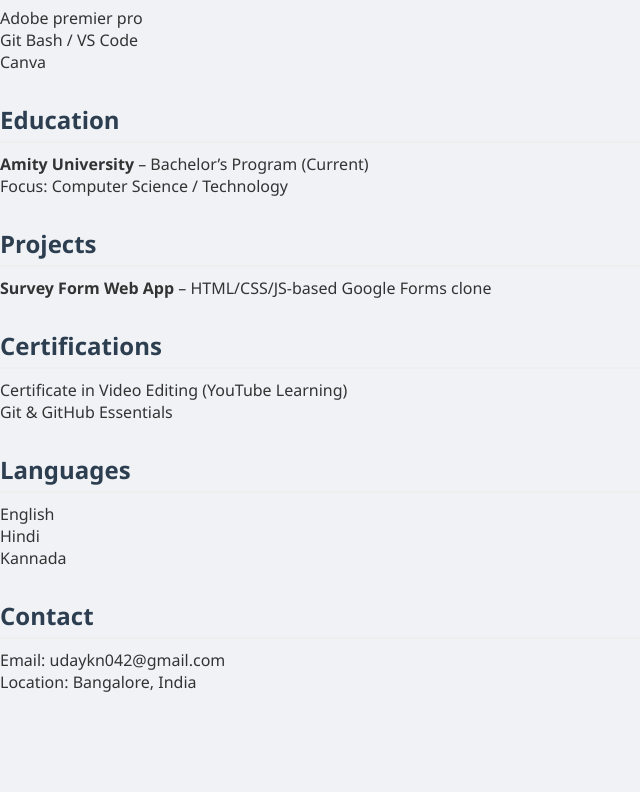
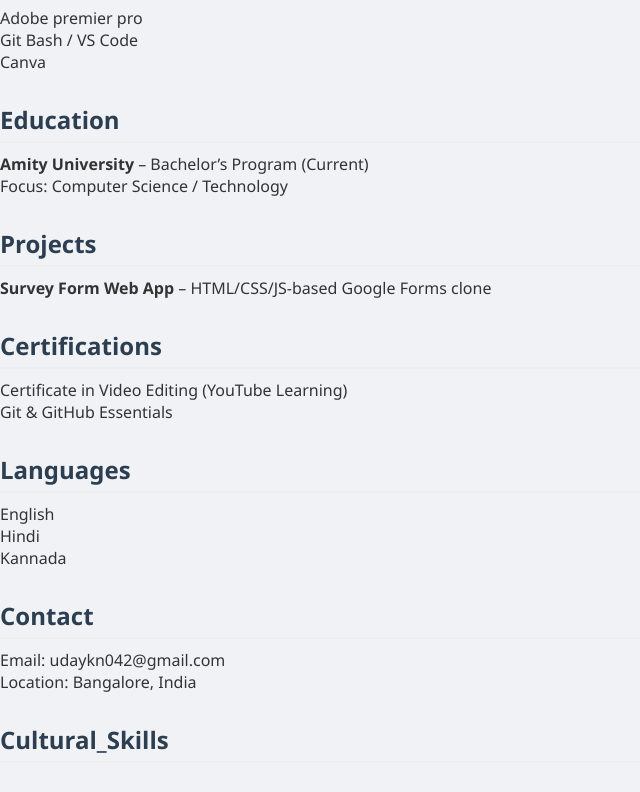
Before and after one commit to Udaykn122/summer_4aug, a plain HTML site: page index.html in a window 1280 px wide. Shown: the part 400-1192 px from the top of the page, without its empty margins (0-640 px from the left). Before the commit the page ends 1123 px from the top, so only its background shows below. Drawn offline with Linux system fonts and the light colour scheme.

Commit message:
added Cultural_Skills

```diff
--- a/index.html
+++ b/index.html
@@ -65,5 +65,6 @@
     <p>Email: udaykn042@gmail.com</p>
     <p>Location: Bangalore, India</p>
   </section>
-</body>
-</html>
+
+  <section id="Cultural_Skills">
+	  <h2>Cultural_Skills</h2>
```
